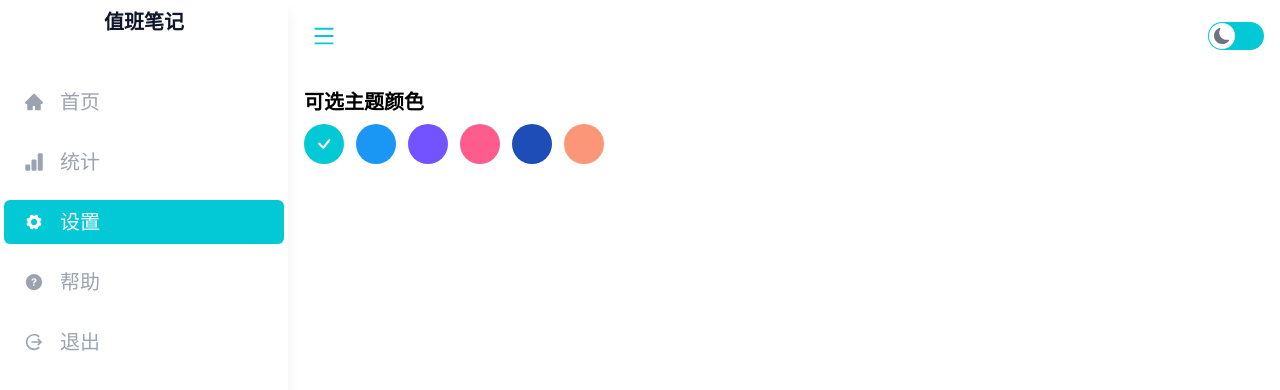
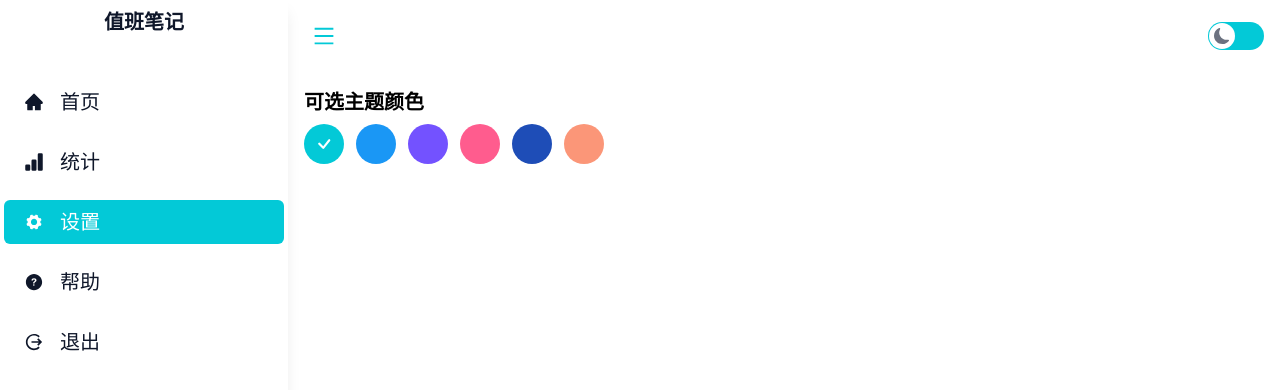
Before and after one commit to MR-Addict/punch-frontend, a React (Create React App) app: page /settings in a window 1280 px wide. Shown: the top 390 px of the page. Built offline with nearby package versions, Linux system fonts and the light colour scheme.

Commit message:
fix text dark color

```diff
--- a/src/App.js
+++ b/src/App.js
@@ -13,11 +13,11 @@ const App = () => {
     <Router>
       <div className={isDarkMode ? "dark" : ""} style={{ display: "flex", position: "relative" }}>
         {isMenuOpened ? (
-          <div className='fixed w-72 dark:bg-secondary-dark-bg'>
+          <div className='fixed w-72 dark:bg-secondary-dark-bg dark:text-white text-slate-900'>
             <Sidebar />
           </div>
         ) : (
-          <div className='w-0 duration-150 dark:bg-secondary-dark-bg'></div>
+          <div className='fixed w-0 dark:bg-secondary-dark-bg dark:text-white text-slate-900'></div>
         )}
         <div
           className={
@@ -27,7 +27,7 @@ const App = () => {
           }
         >
           <Navbar />
-          <div className='m-4'>
+          <div className='m-4 dark:text-white'>
             <Routes>
               <Route path='/' element={<Home />} />
               <Route path='/settings' element={<Settings />} />
--- a/src/components/Sidebar.js
+++ b/src/components/Sidebar.js
@@ -9,9 +9,9 @@ import { Others } from "../data";
 const Sidebar = () => {
   const { themeColor, setIsMenuOpened, screenSize } = useStateContext();
   return (
-    <div className='min-h-screen bg-white shadow-lg flex flex-col dark:bg-secondary-dark-bg'>
-      <div className='font-bold text-xl text-center mt-2 text-slate-900 dark:text-white'>
-        <span>值班笔记</span>
+    <div className='min-h-screen shadow-lg flex flex-col'>
+      <div className='font-bold text-xl text-center mt-2'>
+        <span className=''>值班笔记</span>
         {screenSize <= Others.breakPoint && (
           <button
             type='button'
@@ -38,7 +38,7 @@ const Sidebar = () => {
                 onClick={() =>
                   screenSize <= Others.breakPoint && setIsMenuOpened((prevIsMenuOpened) => !prevIsMenuOpened)
                 }
-                className='flex flex-row items-center text-xl text-gray-400 gap-4 pl-5 m-1 rounded-md p-2 hover:bg-light-gray dark:text-white dark:hover:text-gray-400 dark:hover:bg-white'
+                className='flex flex-row items-center text-xl gap-4 pl-5 m-1 rounded-md p-2 hover:bg-light-gray dark:hover:text-gray-400 dark:hover:bg-white'
               >
                 <span>{item.icon}</span>
                 <span>{item.title}</span>
--- a/src/pages/Settings.js
+++ b/src/pages/Settings.js
@@ -8,7 +8,7 @@ const Settings = () => {
   const { themeColor, setThemeColor } = useStateContext();
   return (
     <div>
-      <p className='font-semibold text-xl dark:text-white'>可选主题颜色</p>
+      <p className='font-semibold text-xl'>可选主题颜色</p>
       <div className='flex gap-3'>
         {ThemeColorsData.map((item, index) => (
           <div className='mt-2 cursor-pointer flex gap-5 items-center' key={item.name}>
```
